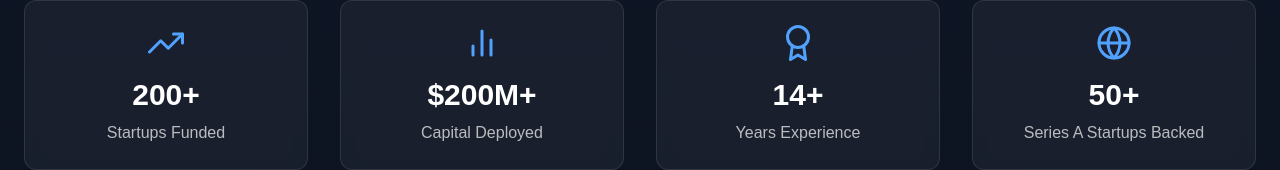
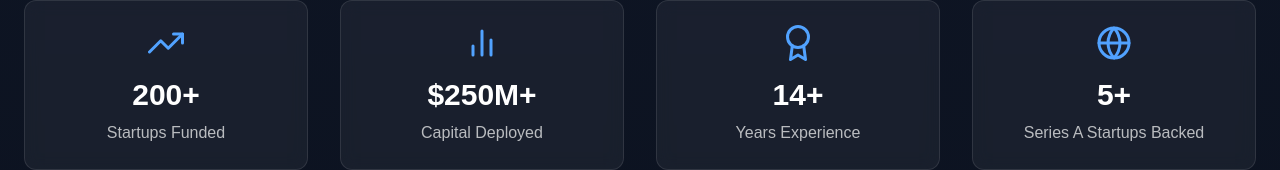
Before and after one commit to suraj2g2/testoven, a Next.js app: page /About-Us in a window 1280 px wide. Shown: the part 640-810 px from the top of the page. Built offline with nearby package versions, Linux system fonts and the light colour scheme.

Commit message:
Update capital deployed and series A startups backed statistics in About Us page

```diff
--- a/src/app/About-Us/page.jsx
+++ b/src/app/About-Us/page.jsx
@@ -12,9 +12,9 @@ const AboutUs = () => {
 
   const stats = [
     { value: "200+", label: "Startups Funded", icon: <FiTrendingUp /> },
-    { value: "$200M+", label: "Capital Deployed", icon: <FiBarChart2 /> },
+    { value: "$250M+", label: "Capital Deployed", icon: <FiBarChart2 /> },
     { value: "14+", label: "Years Experience", icon: <FiAward /> },
-    { value: "50+", label: "Series A Startups Backed", icon: <FiGlobe /> }
+    { value: "5+", label: "Series A Startups Backed", icon: <FiGlobe /> }
   ];
 
 const team = [
```
